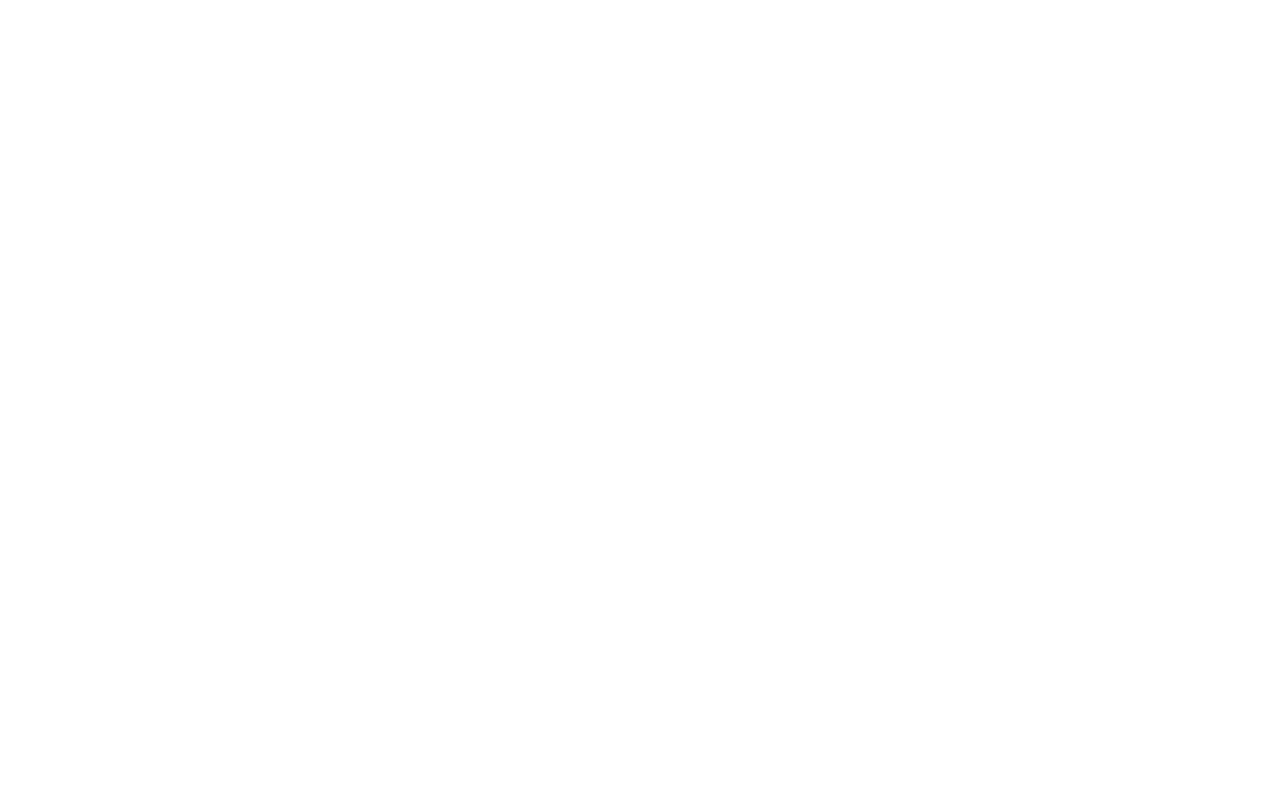
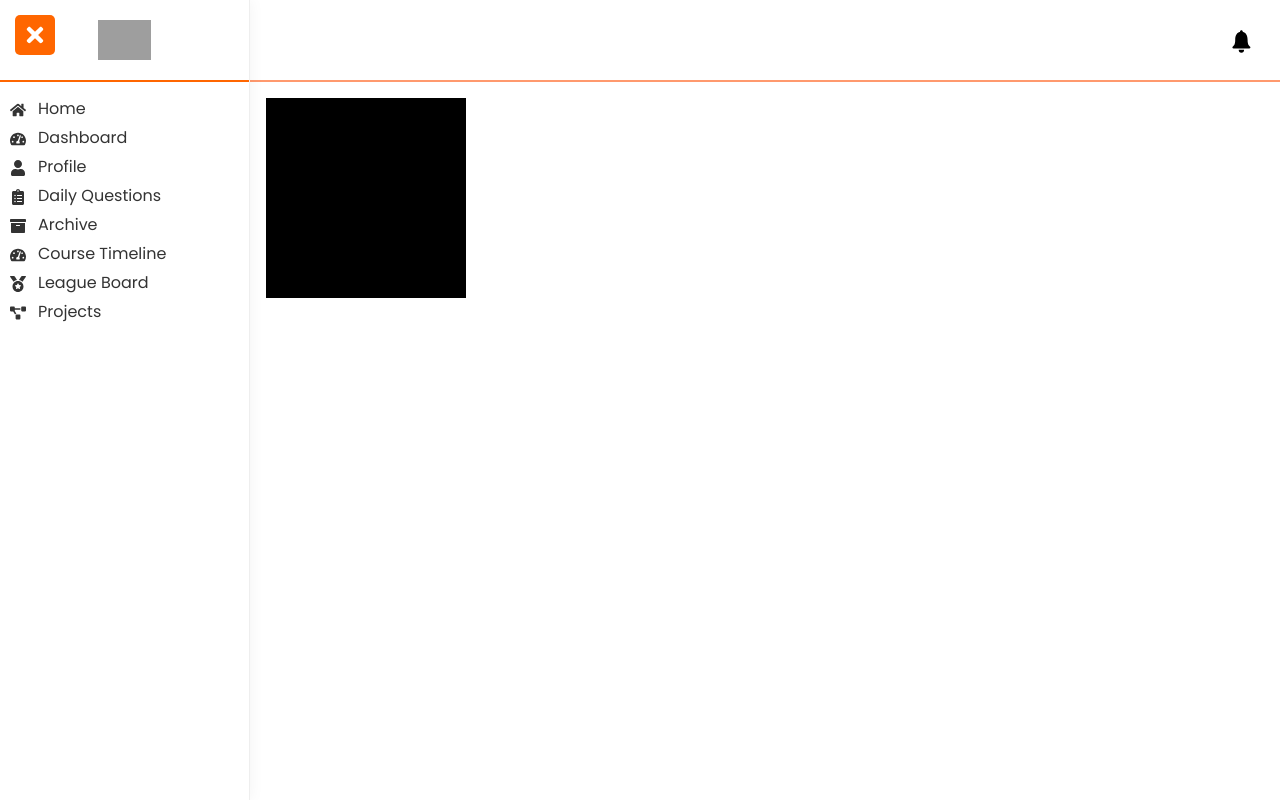
Before and after one commit to krishnay22/CodingSharks_redesign, a React (Create React App) app in the folder codings/frontend/: page /dashboard/Dailyquestions in a window 1280 px wide. Before the commit this address had no page. Built offline with nearby package versions, Linux system fonts and the light colour scheme; grey boxes are pictures that could not be loaded.

Commit message:
Update: added the dailyquestion section route

```diff
--- a/codings/frontend/src/addroutes/Addroutes.js
+++ b/codings/frontend/src/addroutes/Addroutes.js
@@ -10,6 +10,7 @@ import PythonCourseDetails from "../components/homecomponents/PythonCourseDetail
 import MERNStackCourseDetails from "../components/homecomponents/MernCourseDetails";
 import DataAnalystCourseDetails from "../components/homecomponents/DataanalystCoursedetails";
 import AboutUsPage from "../components/homecomponents/AboutusPage";
+import Dailyquestions from "../pages/user/DailyQuest";
 const AppRoutes = () => {
   return (
     <Router>
@@ -39,6 +40,7 @@ const AppRoutes = () => {
           <Route index element={<UserDashboard />} />
           <Route path="CourseTimeline" element={<CourseTimeline />} />
           <Route path="LeagueBoard" element={<LeagueBoard />} />
+          <Route path="Dailyquestions" element={<Dailyquestions />} />
         </Route>
       </Routes>
     </Router>
--- a/codings/frontend/src/components/CourseCarousel.js
+++ b/codings/frontend/src/components/CourseCarousel.js
@@ -131,7 +131,6 @@ const CourseCarousel = () => {
         ? "translateX(-220px) scale(0.8)"
         : "translateX(-320px) scale(0.85)",
       zIndex: 0,
-      opacity: screenSize.isSmallMobile ? 0.4 : 0.7,
     },
     rightCard: {
       transform: screenSize.isSmallMobile
@@ -142,7 +141,6 @@ const CourseCarousel = () => {
         ? "translateX(220px) scale(0.8)"
         : "translateX(320px) scale(0.85)",
       zIndex: 0,
-      opacity: screenSize.isSmallMobile ? 0.4 : 0.7,
     },
     activeCard: {
       transform: "translateY(-20px) scale(1.1)",
--- a/codings/frontend/src/components/SideNav.js
+++ b/codings/frontend/src/components/SideNav.js
@@ -78,7 +78,7 @@ const SideNav = () => {
             </li>
             <li className="nav-item">
               <NavLink
-                to="/daily-questions"
+                to="/dashboard/Dailyquestions"
                 className={({ isActive }) =>
                   isActive ? "nav-link active" : "nav-link"
                 }
--- /dev/null
+++ b/codings/frontend/src/pages/user/DailyQuest.js
@@ -0,0 +1,11 @@
+import React from "react";
+
+const Dailyquestions = () => {
+  return (
+    <div style={{ backgroundColor: "black", width: "200px", height: "200px" }}>
+      {/* Optional: Add content here */}
+    </div>
+  );
+};
+
+export default Dailyquestions;
```
